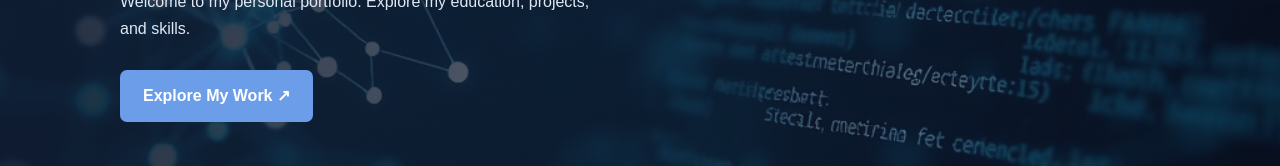
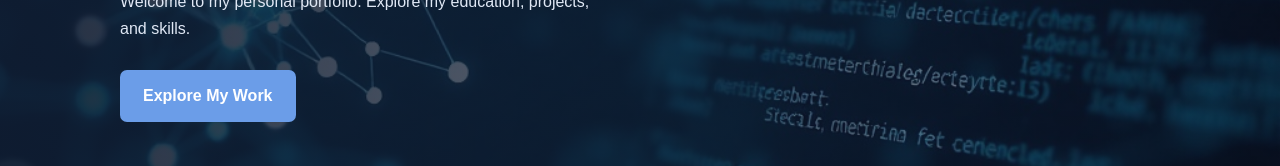
Before and after one commit to viktoriiagasiuk/viktoriiagasiuk.github.io, a plain HTML site: page index.html in a window 1280 px wide. Shown: the part 380-546 px from the top of the page. Drawn offline with Linux system fonts and the light colour scheme.

Commit message:
Update link text in header section

```diff
--- a/index.html
+++ b/index.html
@@ -33,7 +33,7 @@
                 Welcome to my personal portfolio.
                 Explore my education, projects, and skills.
             </p>
-            <a href="#projects" class="header-button">Explore My Work ↗</a>
+            <a href="#projects" class="header-button">Explore My Work </a>
         </div>
     </header>
 
```
